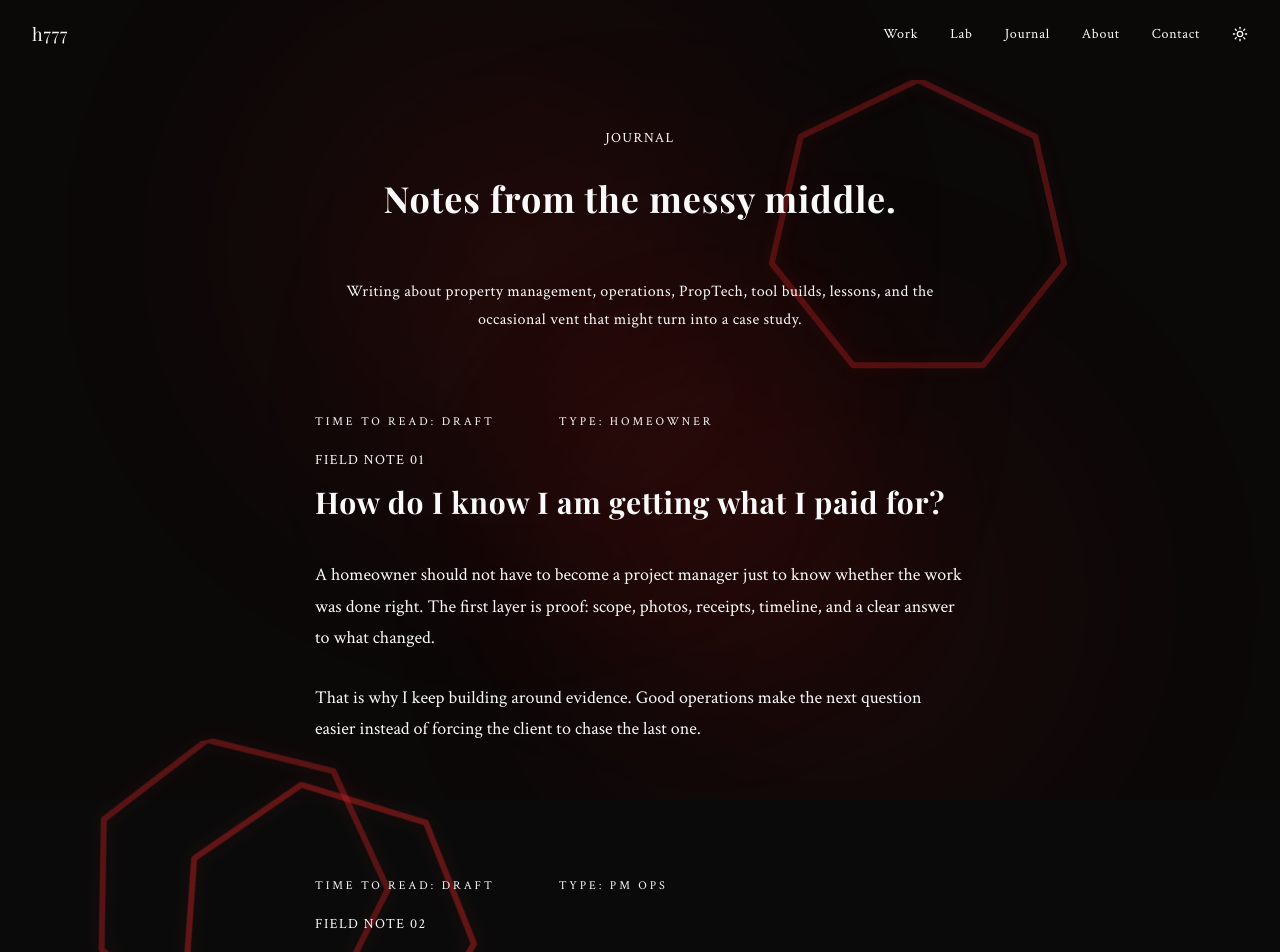
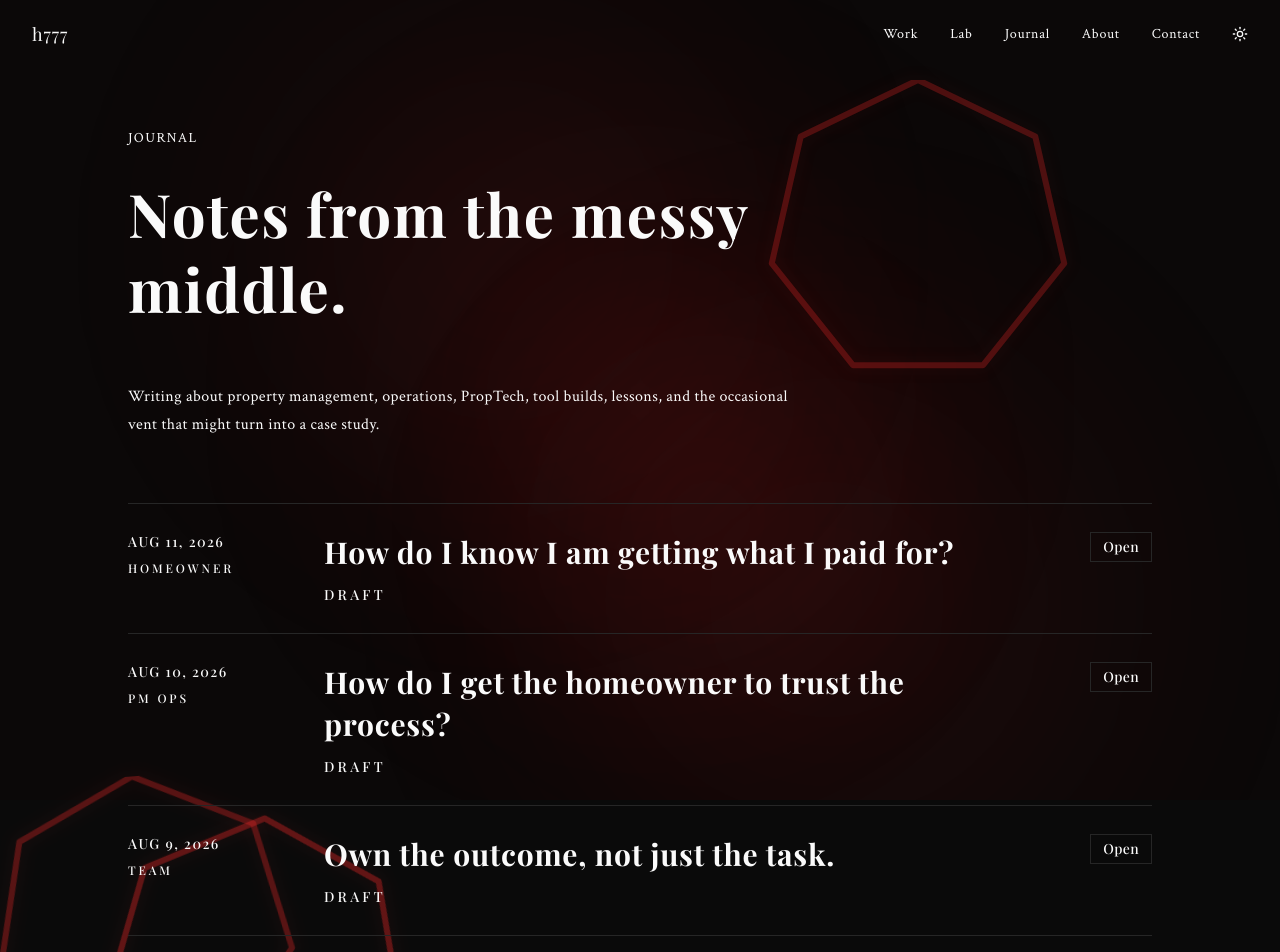
Before and after one commit to hypnoticdata777/calmCommandCenter, a React (Vite) app: page /journal in a window 1280 px wide. Shown: the top 952 px of the page. Built offline with nearby package versions, Linux system fonts and the light colour scheme.

Commit message:
Convert journal to collapsible article list

```diff
--- a/src/app/pages/Journal.tsx
+++ b/src/app/pages/Journal.tsx
@@ -1,11 +1,4 @@
-// ============================================================
-// ARCHIVO: Journal.tsx
-//
-// WHAT THIS PAGE DOES
-// Shows calm, narrow journal entries about systems and operations.
-// The animated background comes from Layout.tsx, so it is not defined here.
-// ============================================================
-
+import { useState } from "react";
 import { motion } from "motion/react";
 
 // PROJECT COMMAND STRUCTURE - Journal
@@ -25,7 +18,7 @@ const journalEntries = [
     title: "How do I know I am getting what I paid for?",
     readTime: "Draft",
     type: "Homeowner",
-    date: "Field note 01",
+    date: "Aug 11, 2026",
     sections: [
       "A homeowner should not have to become a project manager just to know whether the work was done right. The first layer is proof: scope, photos, receipts, timeline, and a clear answer to what changed.",
       "That is why I keep building around evidence. Good operations make the next question easier instead of forcing the client to chase the last one.",
@@ -35,7 +28,7 @@ const journalEntries = [
     title: "How do I get the homeowner to trust the process?",
     readTime: "Draft",
     type: "PM Ops",
-    date: "Field note 02",
+    date: "Aug 10, 2026",
     sections: [
       "Trust does not come from saying everything is under control. It comes from showing the owner what is happening, what is waiting, what was approved, and why the next move makes sense.",
       "The process has to be visible enough that people stop guessing. That is the difference between managing a home and constantly defending a mystery.",
@@ -45,7 +38,7 @@ const journalEntries = [
     title: "Own the outcome, not just the task.",
     readTime: "Draft",
     type: "Team",
-    date: "Field note 03",
+    date: "Aug 9, 2026",
     sections: [
       "Teams get stuck when everyone technically did their task, but nobody owns whether the result made sense. That is where handoffs get weird and simple work gets heavy.",
       "The better question is not only who touched it. It is who owns the outcome, what success looks like, and what signal tells us it is done.",
@@ -55,7 +48,7 @@ const journalEntries = [
     title: "Why does a solid property still feel thin on cash flow?",
     readTime: "Draft",
     type: "Investor",
-    date: "Field note 04",
+    date: "Aug 8, 2026",
     sections: [
       "Sometimes the asset is not the problem. The leaks are hiding in turns, maintenance timing, unclear approvals, slow follow-up, poor vendor memory, and decisions that nobody turns into a clean system.",
       "That is the kind of question I want the journal to hold before it becomes a tool, a checklist, or a consulting conversation.",
@@ -65,7 +58,7 @@ const journalEntries = [
     title: "What work order deserves my time next?",
     readTime: "Draft",
     type: "PropTech",
-    date: "Field note 05",
+    date: "Aug 7, 2026",
     sections: [
       "Not every open work order deserves the same urgency, but most tools make them sit in the same noisy pile. Priority, owner sensitivity, tenant impact, vendor availability, age, and cost risk all matter.",
       "I want to keep working through that problem here: less ambiguity, better triage, and a little room to say the quiet operational truth out loud.",
@@ -74,28 +67,30 @@ const journalEntries = [
 ];
 
 export function Journal() {
+  const [openEntry, setOpenEntry] = useState<string | null>(null);
+
   return (
     <main className="min-h-screen text-foreground px-6 py-28 sm:px-8 sm:py-32 relative z-10">
       <motion.section
         initial={{ opacity: 0, y: 16 }}
         animate={{ opacity: 1, y: 0 }}
         transition={{ duration: 1, ease: "easeIn" }}
-        className="mx-auto w-full max-w-[650px] space-y-20"
+        className="mx-auto w-full max-w-5xl space-y-16"
       >
-        <header className="space-y-7 text-center">
+        <header className="max-w-3xl space-y-7 text-left">
           <p className="text-brand/60 text-sm tracking-widest uppercase">Journal</p>
-          <h1 className="text-4xl font-bold tracking-wide leading-tight">
+          <h1 className="text-4xl md:text-6xl font-bold tracking-wide leading-tight">
             Notes from the messy middle.
           </h1>
-          <div className="h-px bg-foreground/10 w-24 mx-auto" />
-          <p className="text-foreground/45 tracking-wide leading-[1.75]">
+          <div className="h-px bg-foreground/10 w-28" />
+          <p className="max-w-2xl text-foreground/50 tracking-wide leading-[1.75]">
             Writing about property management, operations, PropTech, tool
             builds, lessons, and the occasional vent that might turn into a
             case study.
           </p>
         </header>
 
-        <div className="space-y-24">
+        <div className="border-y border-foreground/10">
           {journalEntries.map((entry, index) => (
             <motion.article
               key={entry.title}
@@ -106,33 +101,59 @@ export function Journal() {
                 delay: 0.15 + index * 0.12,
                 ease: "easeIn",
               }}
-              className="space-y-9"
+              className="border-b border-foreground/10 last:border-b-0"
             >
-              <div className="space-y-5">
-                <div className="flex flex-wrap items-center justify-center gap-x-5 gap-y-2 text-xs uppercase tracking-[0.24em] text-foreground/35 sm:justify-start">
-                  <span>Time to read: {entry.readTime}</span>
-                  <span className="hidden h-px w-6 bg-foreground/15 sm:block" />
-                  <span>Type: {entry.type}</span>
+              <button
+                type="button"
+                aria-expanded={openEntry === entry.title}
+                onClick={() =>
+                  setOpenEntry(openEntry === entry.title ? null : entry.title)
+                }
+                className="group grid w-full gap-5 py-7 text-left transition-colors focus-visible:outline-none focus-visible:ring-2 focus-visible:ring-brand/40 md:grid-cols-[11rem_1fr_6rem]"
+              >
+                <div className="space-y-2">
+                  <p className="text-sm tracking-widest uppercase text-brand/55">
+                    {entry.date}
+                  </p>
+                  <p className="text-xs uppercase tracking-[0.24em] text-foreground/35">
+                    {entry.type}
+                  </p>
                 </div>
 
-                <div className="space-y-3 text-center sm:text-left">
-                  <p className="text-brand/50 text-sm tracking-widest uppercase">
-                    {entry.date}
-                  </p>
-                  <h2 className="text-2xl sm:text-3xl font-bold leading-snug tracking-wide">
+                <div className="space-y-3">
+                  <h2 className="text-2xl sm:text-3xl font-bold leading-snug tracking-wide text-foreground transition-colors group-hover:text-brand">
                     {entry.title}
                   </h2>
+                  <p className="text-sm uppercase tracking-[0.24em] text-foreground/35">
+                    {entry.readTime}
+                  </p>
                 </div>
-              </div>
 
-              <div className="space-y-7 text-lg leading-[1.75] text-foreground/60">
-                {entry.sections.map((section) => (
-                  <p key={section}>{section}</p>
-                ))}
-              </div>
+                <div className="flex items-start justify-start md:justify-end">
+                  <span className="border border-foreground/15 px-3 py-1 font-display text-sm tracking-wide text-foreground/45">
+                    {openEntry === entry.title ? "Close" : "Open"}
+                  </span>
+                </div>
+              </button>
 
-              {index < journalEntries.length - 1 && (
-                <div className="h-px bg-foreground/10" />
+              {openEntry === entry.title && (
+                <motion.div
+                  initial={{ opacity: 0, height: 0 }}
+                  animate={{ opacity: 1, height: "auto" }}
+                  transition={{ duration: 0.35, ease: "easeInOut" }}
+                  className="overflow-hidden"
+                >
+                  <div className="max-w-3xl space-y-7 pb-10 md:ml-[11rem]">
+                    {entry.sections.map((section) => (
+                      <p
+                        key={section}
+                        className="text-lg leading-[1.75] text-foreground/65"
+                      >
+                        {section}
+                      </p>
+                    ))}
+                  </div>
+                </motion.div>
               )}
             </motion.article>
           ))}
```
